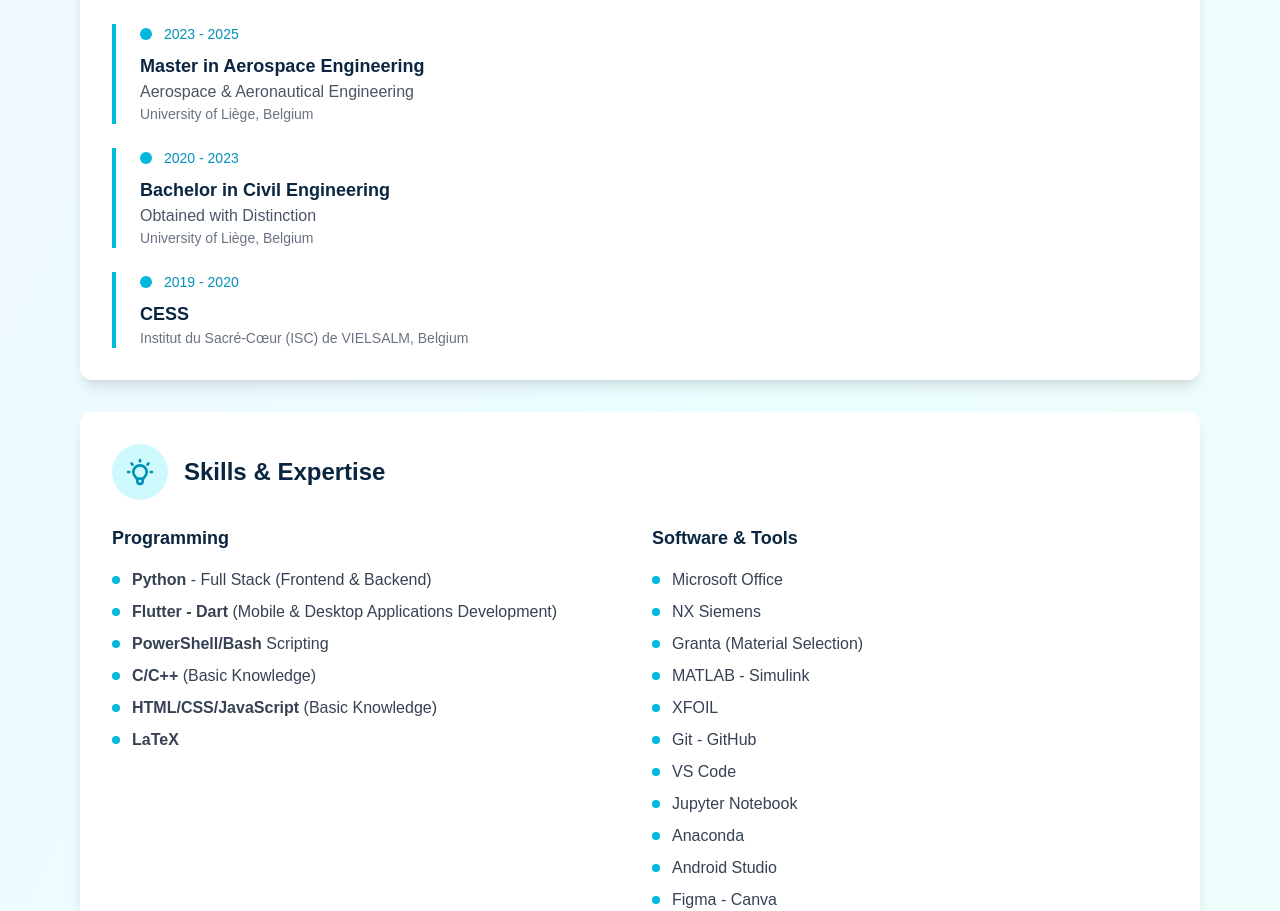
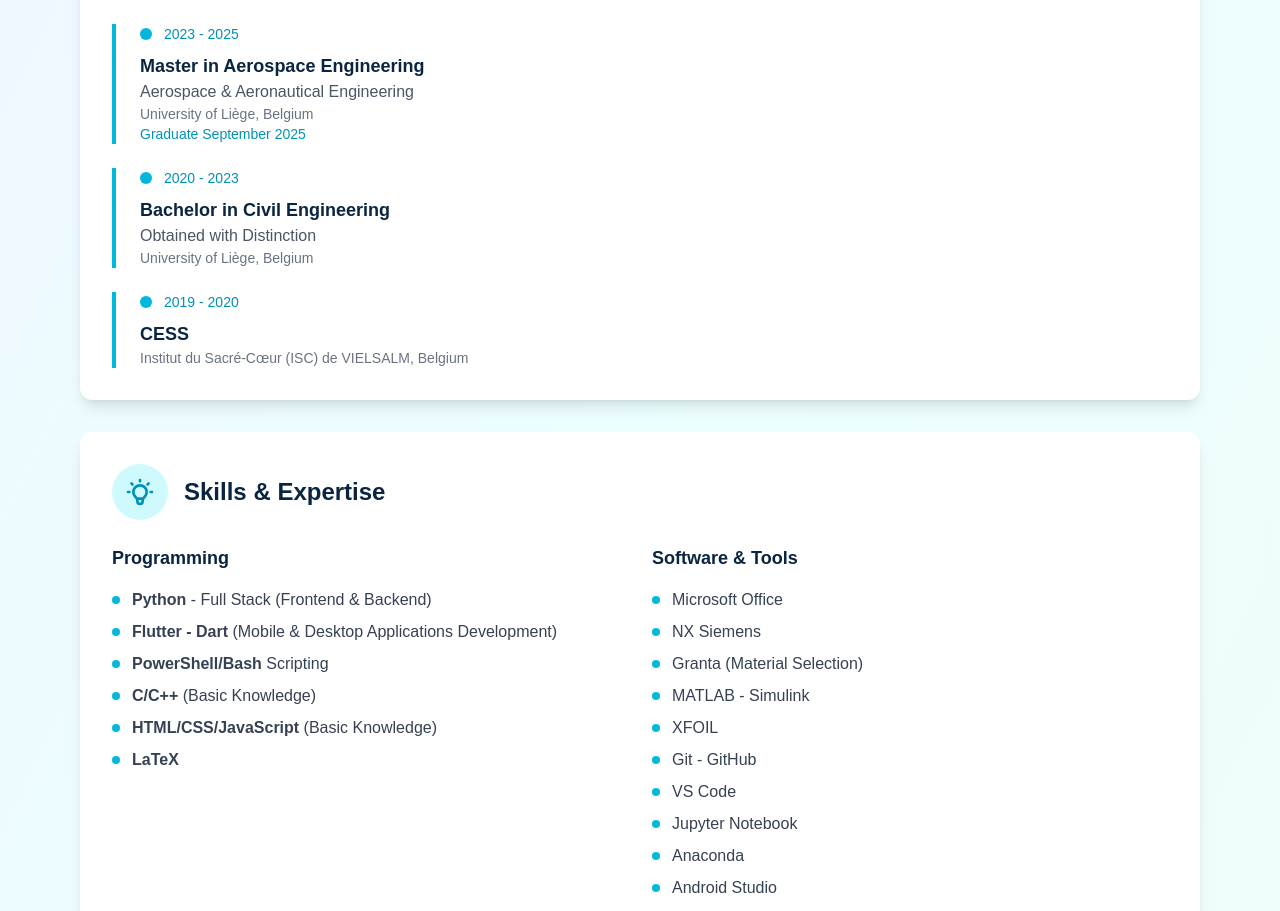
Before and after one commit to KhaderX-com/khaderx-site, a Next.js app: page /contact in a window 1280 px wide. Shown: the part 884-1795 px from the top of the page. Built offline with nearby package versions, Linux system fonts and the light colour scheme.

Commit message:
fix: add graduation date for Master in Aerospace Engineering

```diff
--- a/src/app/contact/page.tsx
+++ b/src/app/contact/page.tsx
@@ -123,6 +123,7 @@ export default function Contact() {
                             <h3 className="text-lg font-semibold text-[#0A2540]">Master in Aerospace Engineering</h3>
                             <p className="text-gray-600">Aerospace & Aeronautical Engineering</p>
                             <p className="text-sm text-gray-500">University of Liège, Belgium</p>
+                            <p className="text-sm text-cyan-600 font-medium">Graduate September 2025</p>
                         </div>
 
                         <div className="border-l-4 border-cyan-500 pl-6">
```
